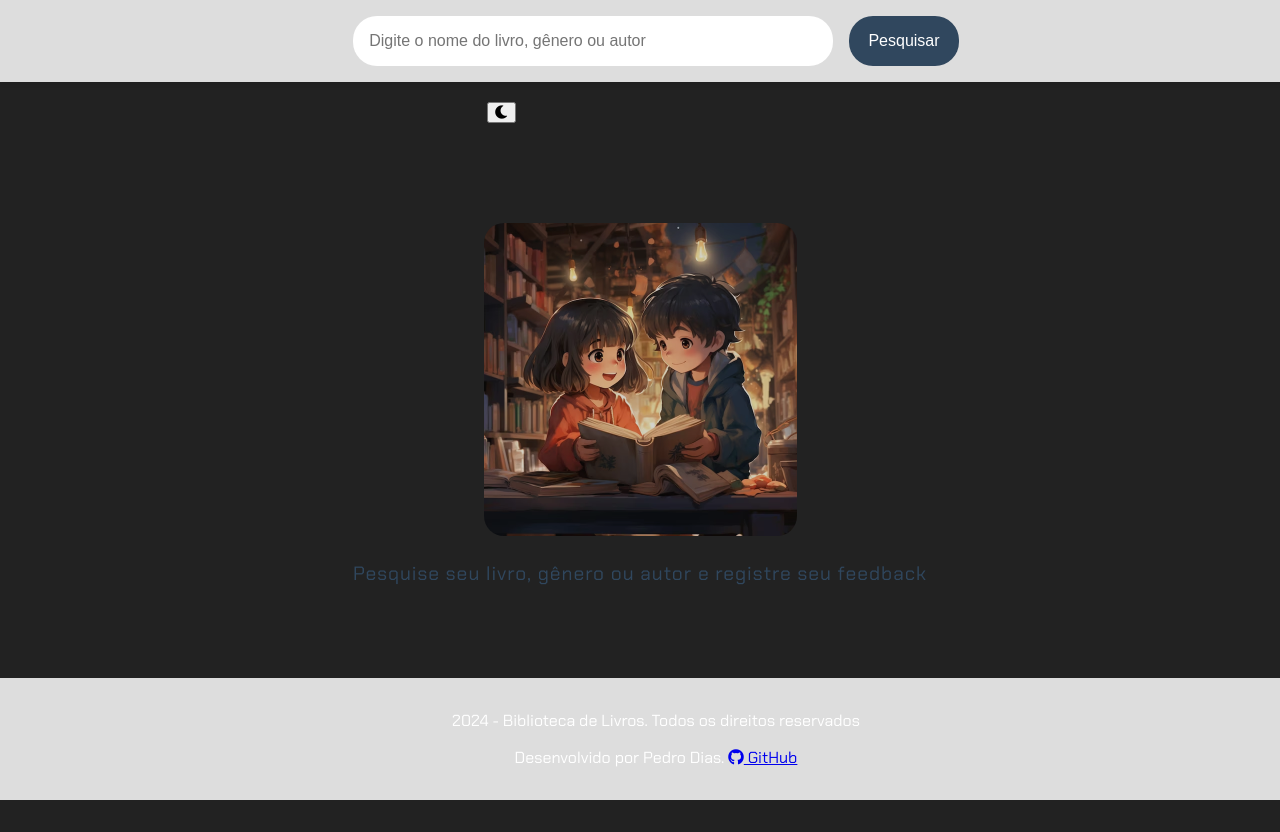
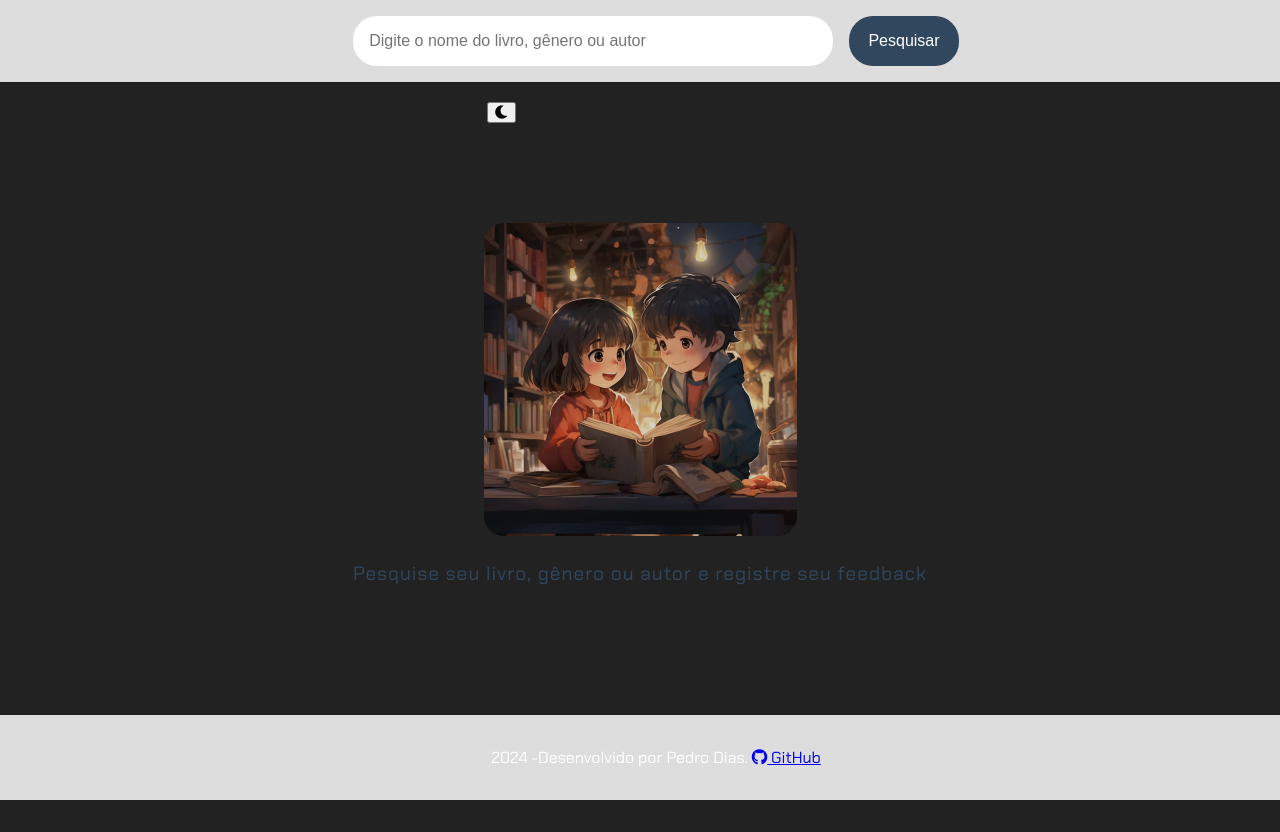
Before and after one commit to JapaDiaz/Livraria_Online, a plain HTML site: page index.html in a window 1280 px wide. Drawn offline with Linux system fonts and the light colour scheme.

Commit message:
Update index.html

```diff
--- a/index.html
+++ b/index.html
@@ -19,7 +19,7 @@
             <i id="icone-tema" class="fas fa-moon"></i>
         </button>
     </header>
-    <main>
+
     <section class="pesquisa-fixa">
         <div class="input-container">
             <input type="text" placeholder="Digite o nome do livro, gênero ou autor" id="campo-pesquisa">
@@ -46,11 +46,11 @@
         <input type="text" id="novo-link" placeholder="Link (opcional)">
         <button onclick="adicionarLivro()">Adicionar Livro</button>
     </section>
-    </main>
+
 
     <footer>
-        <p>2024 - Biblioteca de Livros. Todos os direitos reservados</p>
-        <p>Desenvolvido por Pedro Dias. <a href="https://github.com/JapaDiaz"><i class="fab fa-github"></i> GitHub</a>
+        <p> 2024 -Desenvolvido por Pedro Dias. <a href="https://github.com/JapaDiaz"><i class="fab fa-github"></i>
+                GitHub</a>
         </p>
     </footer>
 
```
Lines whose indentation alone changed are shown as unchanged.
